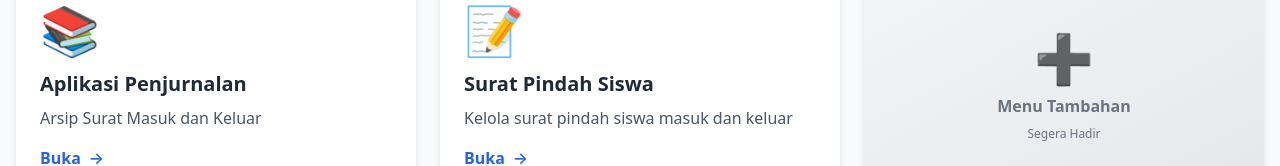
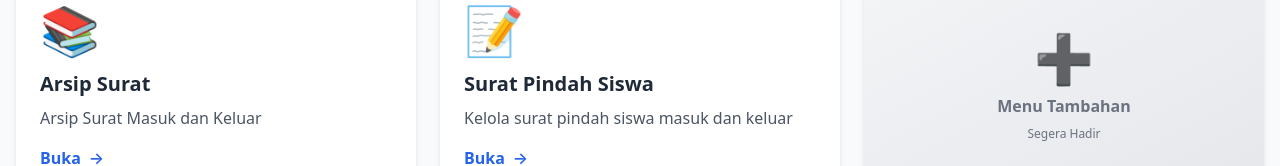
Before and after one commit to pangestu041-droid/arsipsd33utara, a plain HTML site: page index.html in a window 1280 px wide. Shown: the part 214-380 px from the top of the page. Drawn offline with nearby package versions, Linux system fonts and the light colour scheme.

Commit message:
Update index.html

```diff
--- a/index.html
+++ b/index.html
@@ -101,7 +101,7 @@
             <!-- Card 1: Aplikasi Penjurnalan -->
             <a href="suratmasukkeluar.html" class="menu-card bg-white rounded-xl p-6 shadow-md hover:shadow-xl block animate-fade-in-up" style="animation-delay: 0.1s">
                 <div class="icon-wrapper text-4xl md:text-5xl mb-4">📚</div>
-                <h3 class="text-lg md:text-xl font-bold text-gray-800 mb-2">Aplikasi Penjurnalan</h3>
+                <h3 class="text-lg md:text-xl font-bold text-gray-800 mb-2">Arsip Surat</h3>
                 <p class="text-sm md:text-base text-gray-600">Arsip Surat Masuk dan Keluar</p>
                 <div class="mt-4 text-blue-600 font-semibold flex items-center">
                     <span class="mr-2">Buka</span>
```
